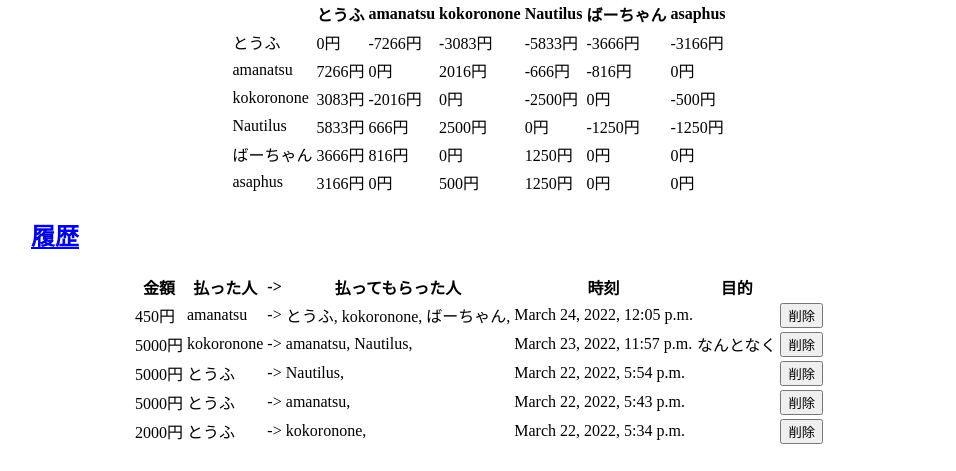
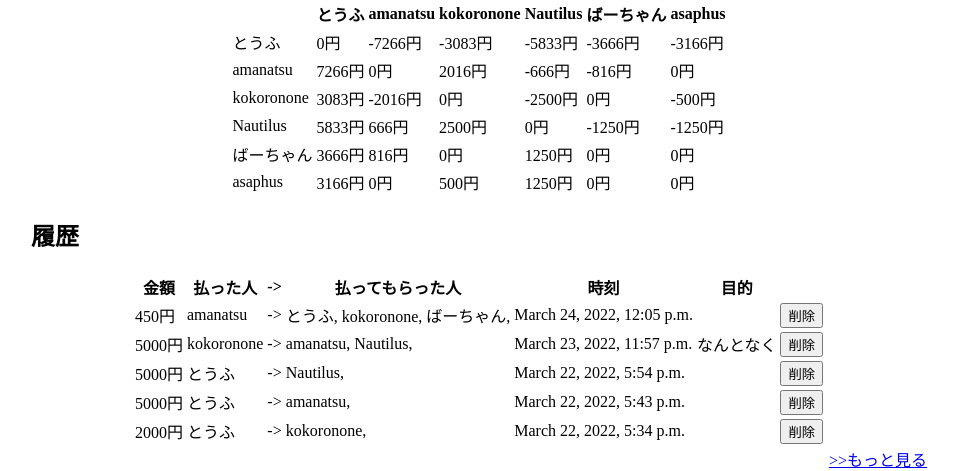
Before and after one commit to tofu1102/harukana-accounting-app, a Django app: page /accounting/1/ in a window 1280 px wide. Shown: the part 417-888 px from the top of the page, without its empty margins (161-1117 px from the left). Before the commit the page ends 861 px from the top, so only its background shows below. Run offline with Django 3.2, Linux system fonts and the light colour scheme; data comes from the database, SQL or seed files in the repository; some libraries are stand-ins or nearby versions.

Commit message:
3-24-16:13

```diff
--- a/Accounting/static/Accounting/detailStyle.css
+++ b/Accounting/static/Accounting/detailStyle.css
@@ -100,3 +100,7 @@ table{
   width: 100%;
   overflow-x: scroll;
 }
+
+.more{
+  text-align: right;
+}
--- a/Accounting/templates/Accounting/detail.html
+++ b/Accounting/templates/Accounting/detail.html
@@ -89,7 +89,7 @@
         </table>
       </div>
       <div class="history">
-        <h2><a href="{% url 'Accounting:history' event.id %}">履歴</a></h2>
+        <h2>履歴</h2>
         <table>
           <tr>
             <th>金額</th>
@@ -120,6 +120,11 @@
         </tr>
         {% endfor %}
         </table>
+        {% if more %}
+        <div class="more">
+          <a href="{% url 'Accounting:history' event.id %}">>>もっと見る</a>
+        </div>
+        {% endif %}
       </div>
       {% endif %}
     </div>
--- a/Accounting/views.py
+++ b/Accounting/views.py
@@ -47,6 +47,10 @@ def DetailView(request,event_id):
         optDict[A] = optDictA
         ACount += 1
 
+    if len(pays)>5:
+        more = True
+    else:
+        more = False
     pays = pays.reverse()[:5]
     context = {
         "event":Event,
@@ -54,6 +58,7 @@ def DetailView(request,event_id):
         "optimized":optDict,
         "pays":pays,
         "form":addPayForm(Event),
+        "more":more,
     }
 
     template_name = 'Accounting/detail.html'
```
